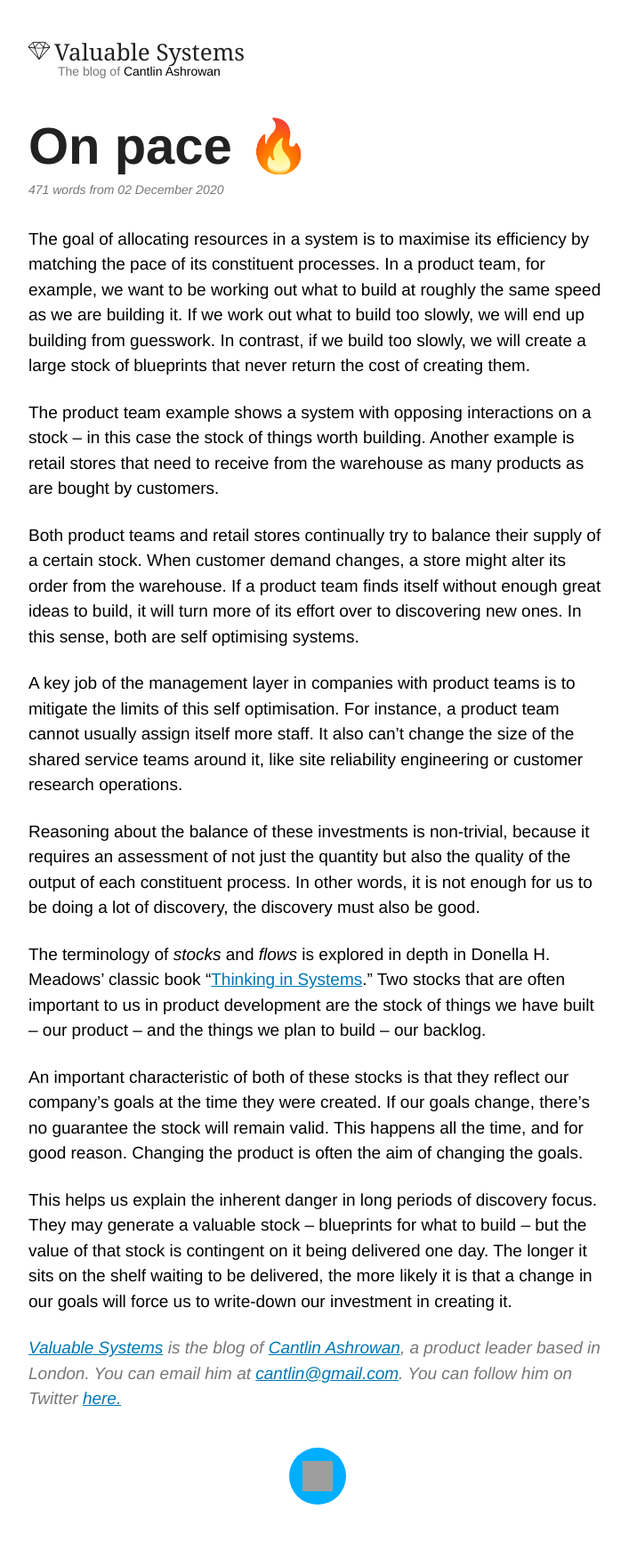
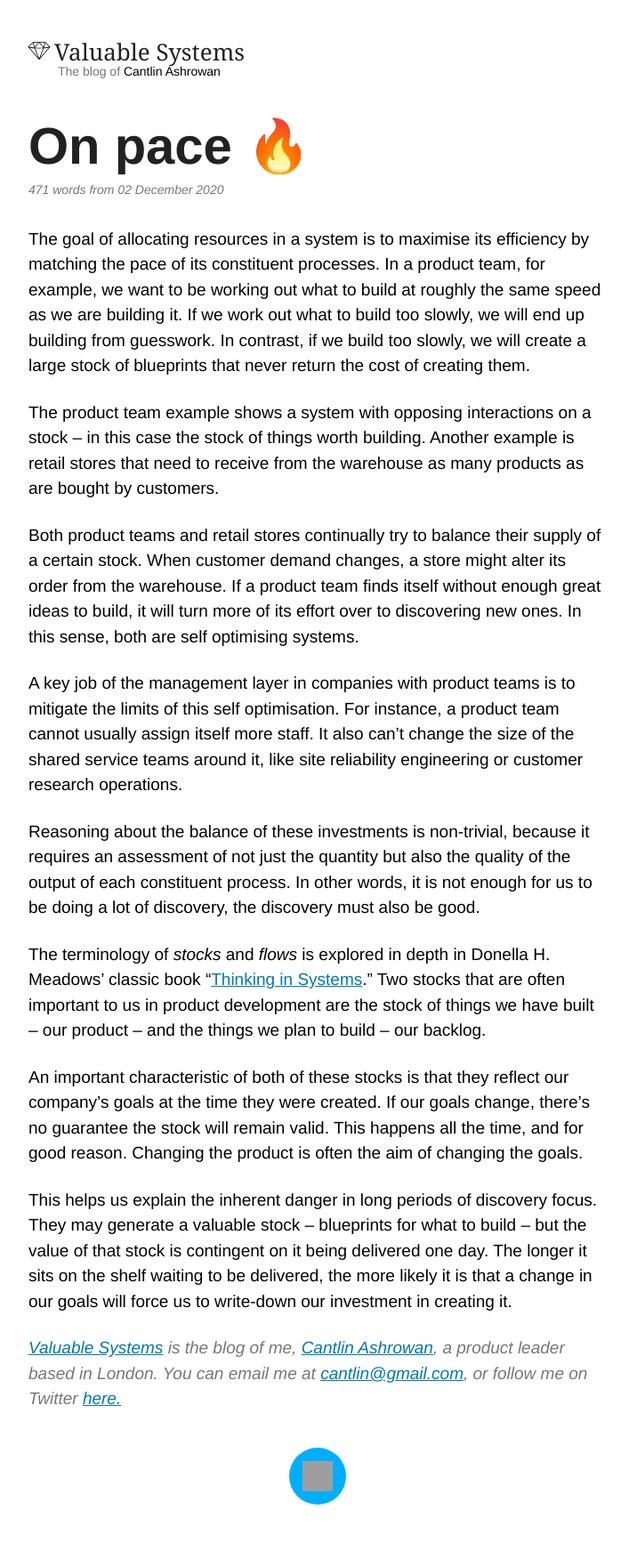
Before and after one commit to cantlin/at.cantl.in, a Jekyll site: the page built from _posts/2020-12-2-on-pace.md, in a window 1280 px wide. Shown: the whole page at 89% size, without its empty margins (283-990 px from the left). Built offline with Jekyll 4.4.1, drawn with Linux system fonts in a browser that asks for light colours; some web fonts are replaced.

Commit message:
tweak after-text wording

```diff
--- a/_layouts/post.html
+++ b/_layouts/post.html
@@ -7,5 +7,5 @@ layout: default
   <span class="meta">{{ content | count_words }} words from {{ page.date | date_to_long_string }}</span>
   {{ content }}
 
-  <p class="after-text"><a href="/blog/">Valuable Systems</a> is the blog of <a href="https://cantl.in/">Cantlin Ashrowan</a>, a product leader based in London. You can email him at <a href="mailto:cantlin@gmail.com">cantlin@gmail.com</a>. You can follow him on Twitter <a href="https://twitter.com/cantlin">here.</p>
+  <p class="after-text"><a href="/blog/">Valuable Systems</a> is the blog of me, <a href="https://cantl.in/">Cantlin Ashrowan</a>, a product leader based in London. You can email me at <a href="mailto:cantlin@gmail.com">cantlin@gmail.com</a>, or follow me on Twitter <a href="https://twitter.com/cantlin">here.</p>
 </article>
```
